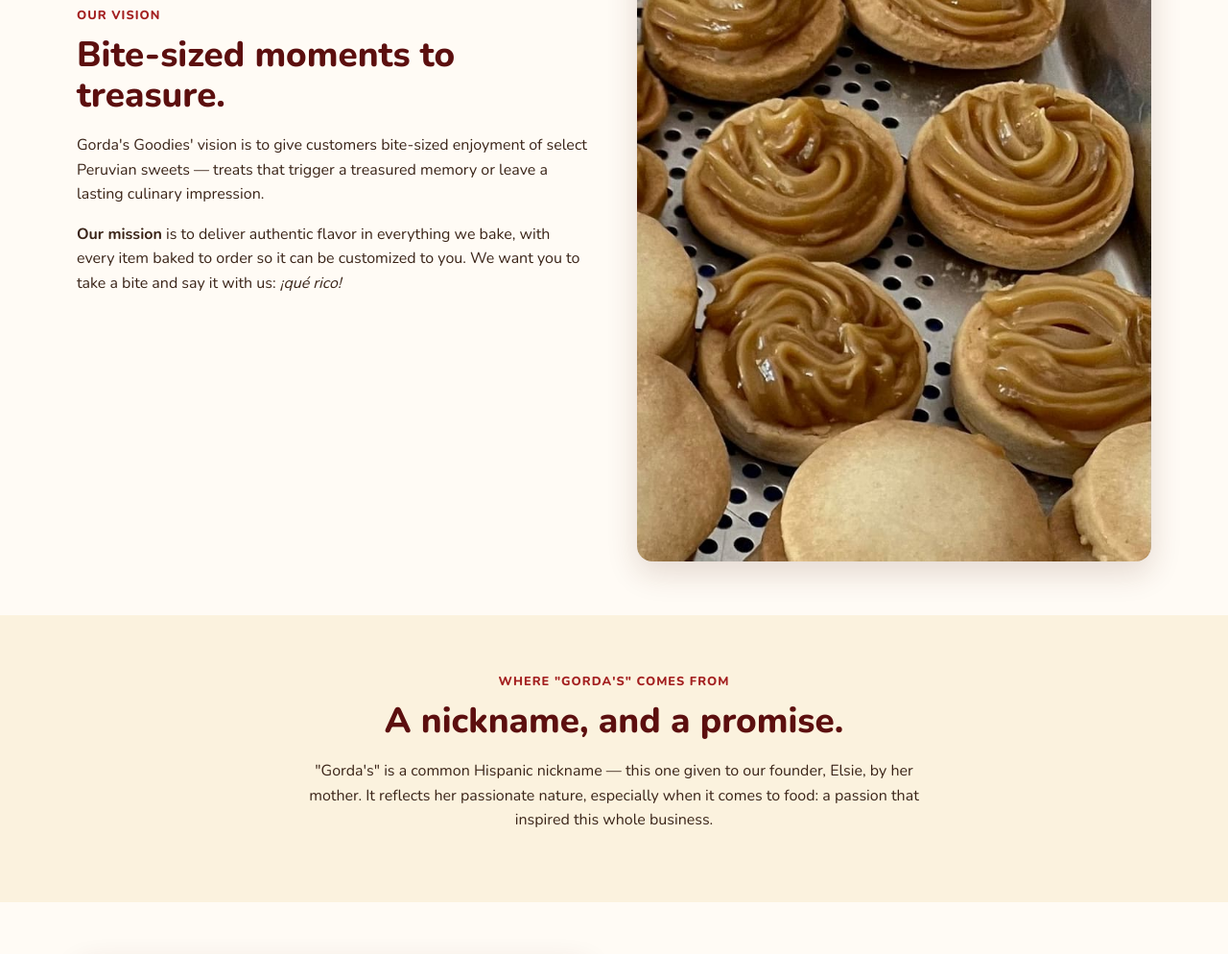
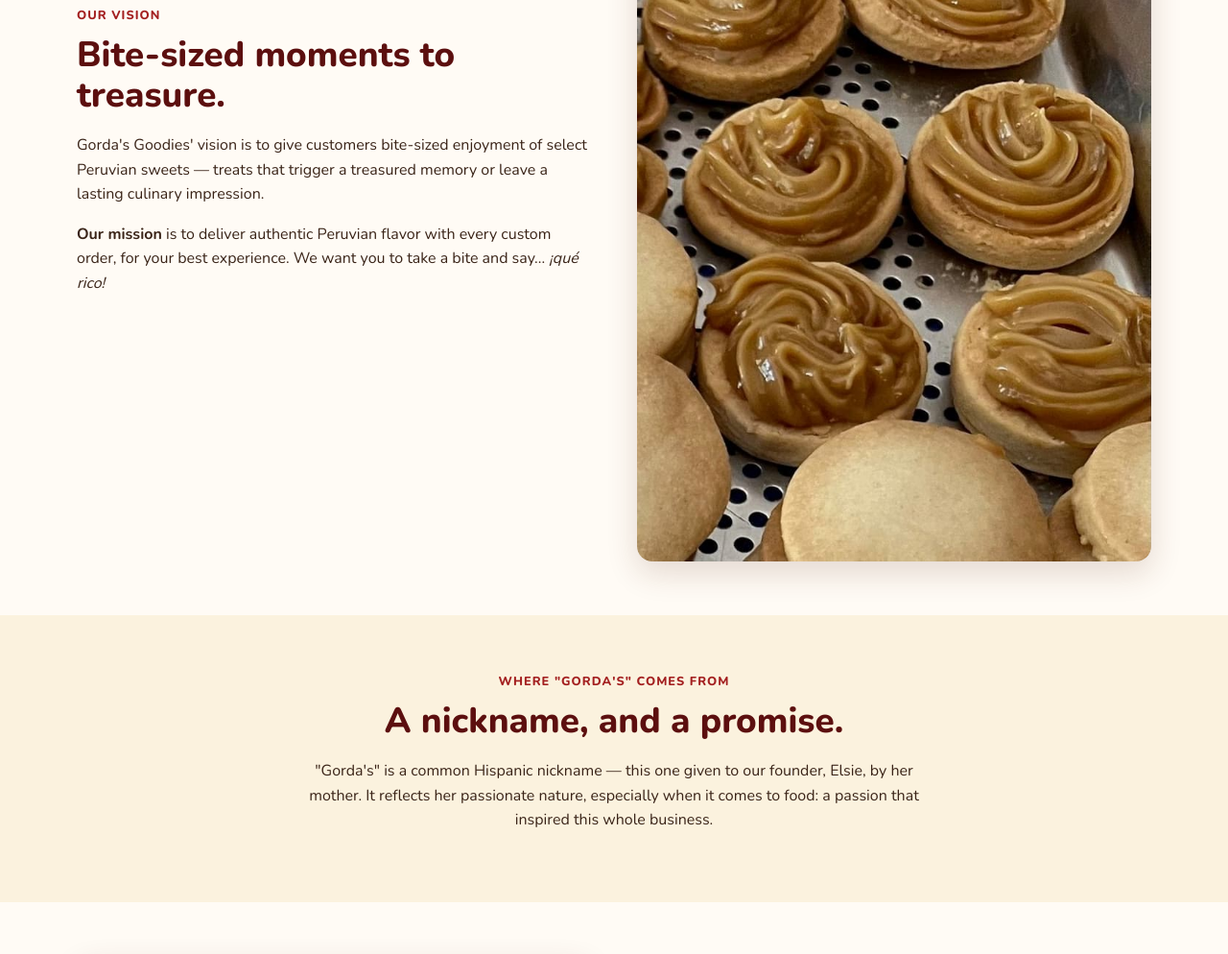
Before and after one commit to smh5929/gordas-goodies-site, a website: page about.html in a window 1280 px wide. Shown: the part 722-1716 px from the top of the page at 96% size. Drawn offline with nearby package versions, Linux system fonts and the light colour scheme.

Commit message:
Update About mission statement wording

```diff
--- a/about.html
+++ b/about.html
@@ -50,7 +50,7 @@
         <span class="eyebrow">Our Vision</span>
         <h2>Bite-sized moments to treasure.</h2>
         <p>Gorda's Goodies' vision is to give customers bite-sized enjoyment of select Peruvian sweets — treats that trigger a treasured memory or leave a lasting culinary impression.</p>
-        <p><strong>Our mission</strong> is to deliver authentic flavor in everything we bake, with every item baked to order so it can be customized to you. We want you to take a bite and say it with us: <em>¡qué rico!</em></p>
+        <p><strong>Our mission</strong> is to deliver authentic Peruvian flavor with every custom order, for your best experience. We want you to take a bite and say... <em>¡qué rico!</em></p>
       </div>
       <div>
         <img src="images/manjar-blanco-filling-700.jpg" srcset="images/manjar-blanco-filling-400.jpg 400w, images/manjar-blanco-filling-700.jpg 700w, images/manjar-blanco-filling-1200.jpg 1200w" sizes="(max-width: 800px) 100vw, 50vw" alt="Homemade manjar blanco (dulce de leche) filling" loading="lazy">
```
